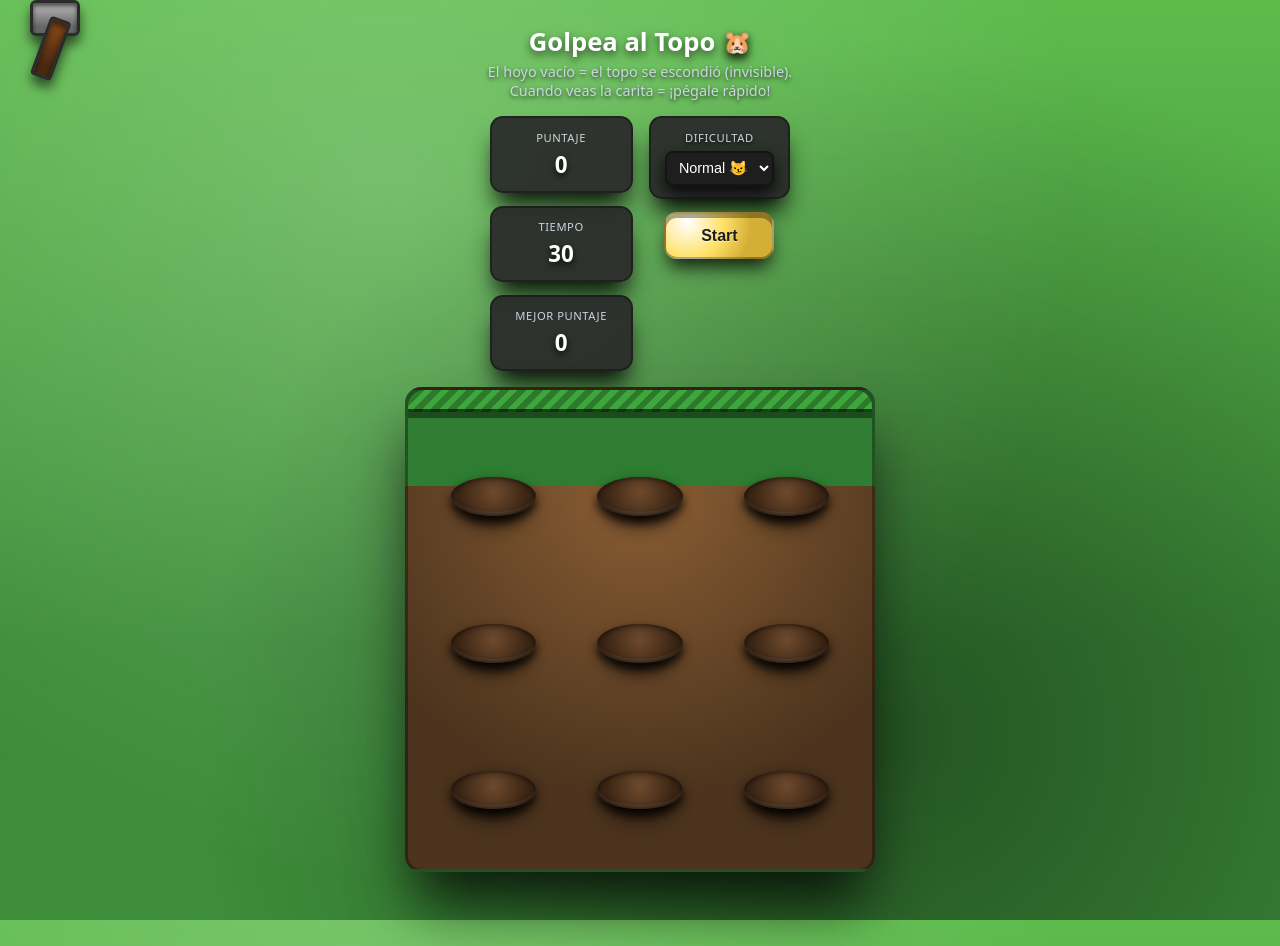
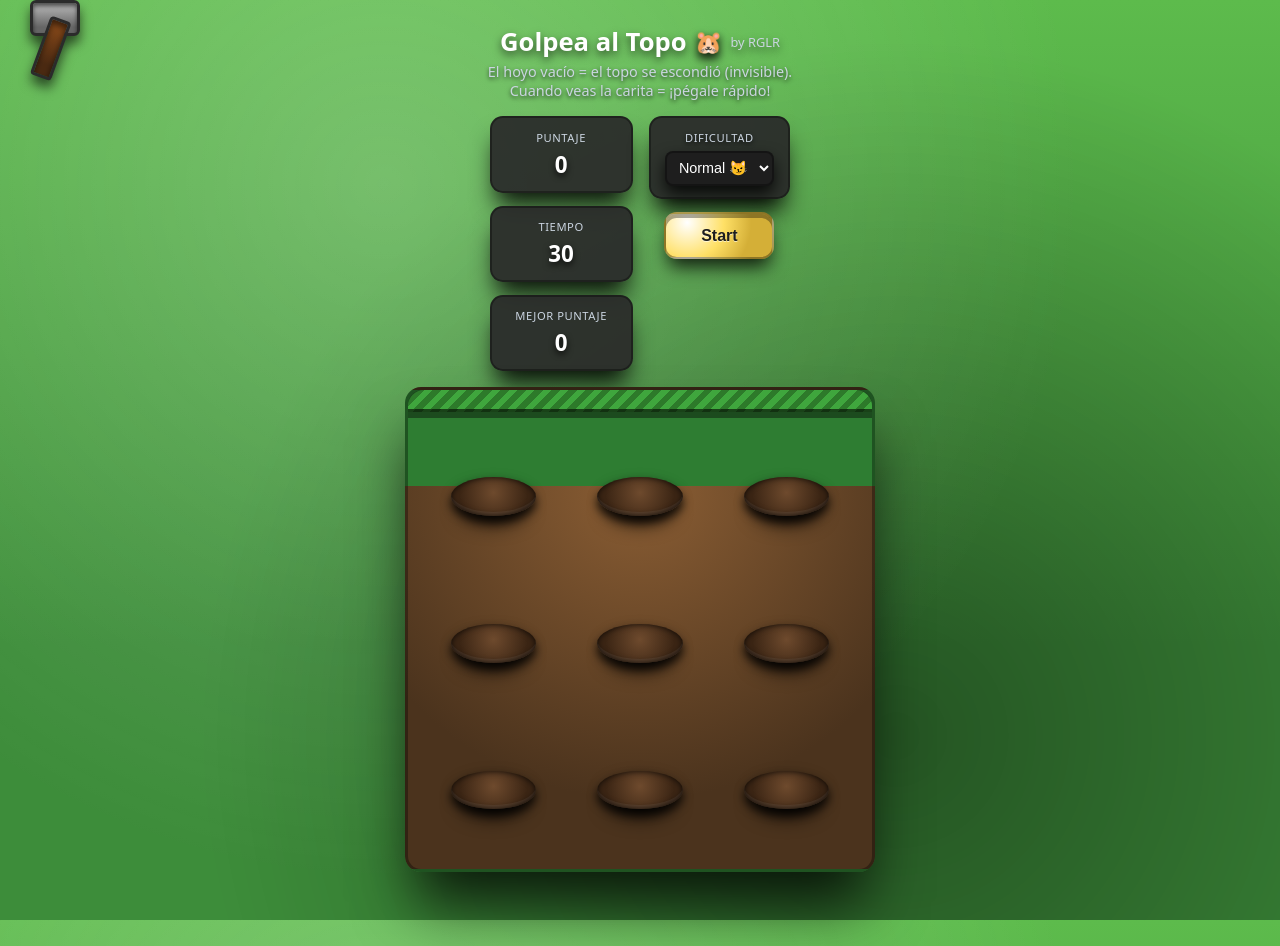
Before and after one commit to samolizaheug/Golpea-al-topo, a plain HTML site: page index.html in a window 1280 px wide. Drawn offline with Linux system fonts and the light colour scheme.

Commit message:
Add files via upload

```diff
--- a/index.html
+++ b/index.html
@@ -511,6 +511,9 @@
   <h1>
     Golpea al Topo
     <span class="emoji">🐹</span>
+    <span style="font-size:0.8rem;font-weight:400;color:#cbd5e1;">
+    by RGLR
+  </span>
   </h1>
   <div class="subtitle">
     El hoyo vacío = el topo se escondió (invisible).<br>
```
